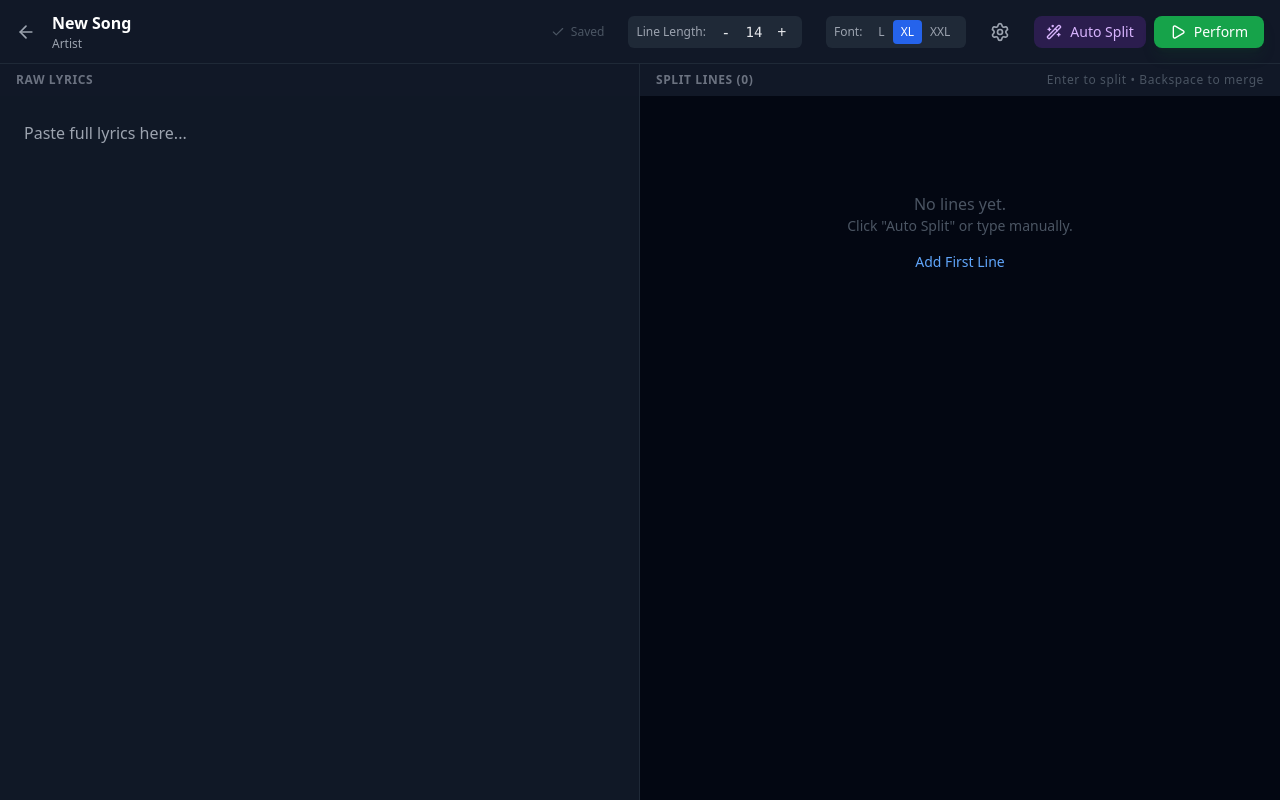
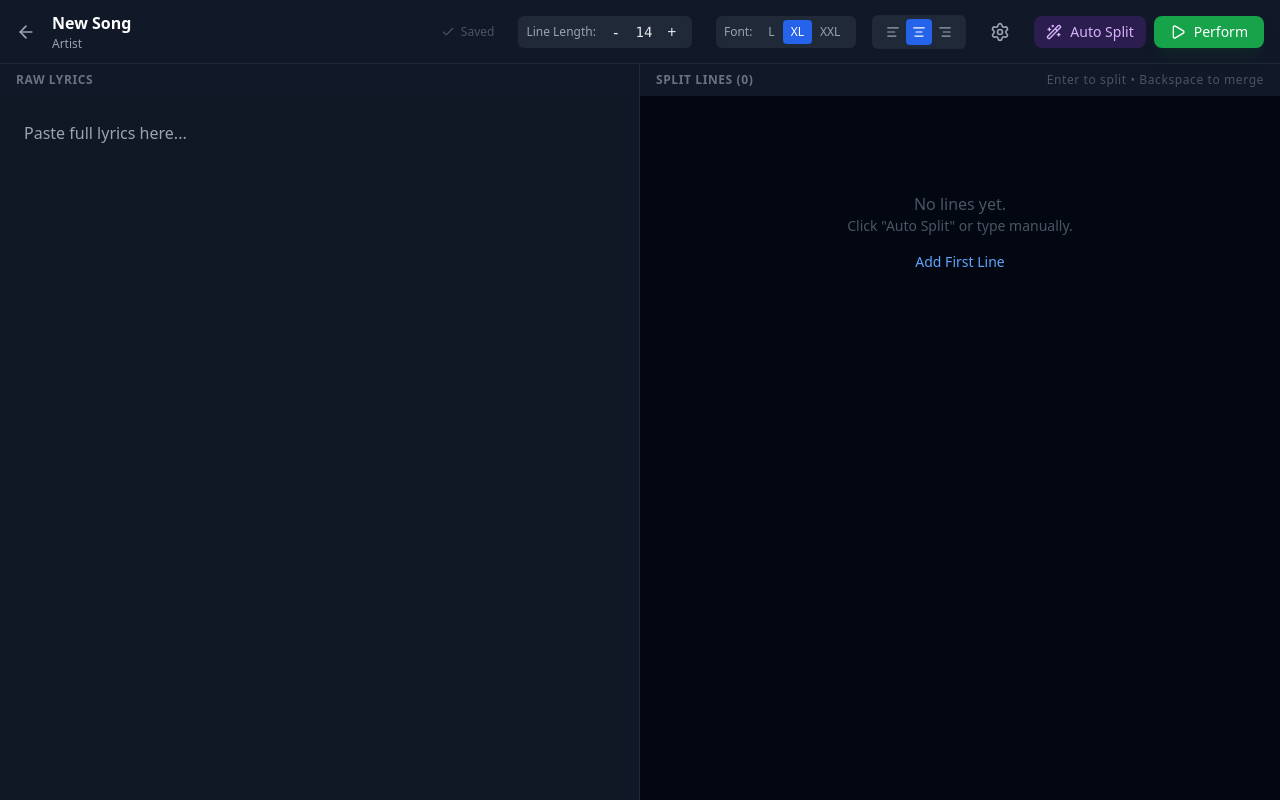
Before and after one commit to LiuLiang1129/LiveLyricist, a React (Vite) app: page /#/ in a window 1280 px wide. Both pictures are taken after a click on the button "New Song". Built offline with nearby package versions, Linux system fonts and the light colour scheme.

Commit message:
feat: add lyric text alignment

```diff
--- a/components/Editor.tsx
+++ b/components/Editor.tsx
@@ -1,6 +1,6 @@
 import React, { useEffect, useState, useRef, useMemo } from 'react';
 import { useParams, useNavigate } from 'react-router-dom';
-import { ArrowLeft, Play, Wand2, Loader2, Check, Settings, X, ChevronUp, ChevronDown } from 'lucide-react';
+import { ArrowLeft, Play, Wand2, Loader2, Check, Settings, X, ChevronUp, ChevronDown, AlignLeft, AlignCenter, AlignRight } from 'lucide-react';
 import { useLibraryStore, useRuntimeStore } from '../store/useStore';
 import { splitLyrics } from '../services/splitter';
 import { Song, FontSize, Line } from '../types';
@@ -343,6 +343,30 @@ const Editor: React.FC = () => {
                         ))}
                     </div>
 
+                    <div className="flex items-center bg-gray-800 rounded-md px-2 py-1 mr-2">
+                        <button
+                            onClick={() => setLocalSong({ ...localSong, settings: { ...localSong.settings, align: 'left' } })}
+                            className={`p-1.5 rounded ${localSong.settings.align === 'left' ? 'bg-blue-600 text-white' : 'text-gray-400 hover:bg-gray-700'}`}
+                            title="Align Left"
+                        >
+                            <AlignLeft size={14} />
+                        </button>
+                        <button
+                            onClick={() => setLocalSong({ ...localSong, settings: { ...localSong.settings, align: 'center' } })}
+                            className={`p-1.5 rounded ${(!localSong.settings.align || localSong.settings.align === 'center') ? 'bg-blue-600 text-white' : 'text-gray-400 hover:bg-gray-700'}`}
+                            title="Align Center"
+                        >
+                            <AlignCenter size={14} />
+                        </button>
+                        <button
+                            onClick={() => setLocalSong({ ...localSong, settings: { ...localSong.settings, align: 'right' } })}
+                            className={`p-1.5 rounded ${localSong.settings.align === 'right' ? 'bg-blue-600 text-white' : 'text-gray-400 hover:bg-gray-700'}`}
+                            title="Align Right"
+                        >
+                            <AlignRight size={14} />
+                        </button>
+                    </div>
+
                     <button
                         onClick={() => setIsSettingsOpen(true)}
                         className="p-2 text-gray-400 hover:text-white hover:bg-gray-800 rounded-lg mr-2 transition-colors"
--- a/components/Library.tsx
+++ b/components/Library.tsx
@@ -18,7 +18,7 @@ const Library: React.FC = () => {
       artist: '',
       rawLyrics: '',
       lines: [],
-      settings: { targetLen: 14, fontSize: 'XL', showProgress: true },
+      settings: { targetLen: 14, fontSize: 'XL', showProgress: true, align: 'center' },
       updatedAt: Date.now(),
     };
     addSong(newSong);
--- a/components/Performance.tsx
+++ b/components/Performance.tsx
@@ -128,6 +128,21 @@ const Performance: React.FC = () => {
     };
     const fontSizeClass = fontSizes[song.settings.fontSize];
 
+    const alignClasses = {
+        'left': 'justify-start text-left',
+        'center': 'justify-center text-center',
+        'right': 'justify-end text-right'
+    };
+    const currentAlign = song.settings.align || 'center';
+    const alignClass = alignClasses[currentAlign];
+
+    const alignSelfClasses = {
+        'left': 'self-start',
+        'center': 'self-center',
+        'right': 'self-end'
+    };
+    const instructionAlignClass = alignSelfClasses[currentAlign];
+
     return (
         <div className={`fixed inset-0 bg-black text-white flex flex-col ${mode === 'audience' ? 'cursor-none' : ''}`}>
             {/* UI Overlay (Hidden by default or toggled) */}
@@ -184,7 +199,7 @@ const Performance: React.FC = () => {
             )}
 
             {/* Main Display Area */}
-            <div className="flex-1 flex items-center justify-center px-4 md:px-20 text-center w-full h-full relative z-10">
+            <div className={`flex-1 flex items-center px-4 md:px-20 w-full h-full relative z-10 ${alignClass}`}>
                 {blackout ? (
                     <div className="w-4 h-4 rounded-full bg-red-900/20" title="Blackout Active"></div>
                 ) : (
@@ -198,7 +213,7 @@ const Performance: React.FC = () => {
                             {/* Instruction (Top, Prominent) */}
                             {currentLineData?.instruction && (
                                 <div
-                                    className="text-3xl md:text-5xl font-bold px-6 py-4 rounded-xl mx-auto mb-4 animate-in fade-in slide-in-from-top-4"
+                                    className={`text-3xl md:text-5xl font-bold px-6 py-4 rounded-xl mb-4 animate-in fade-in slide-in-from-top-4 ${instructionAlignClass}`}
                                     style={{
                                         color: currentLineData.style?.color || '#a855f7',
                                         backgroundColor: currentLineData.style?.backgroundColor || 'rgba(88, 28, 135, 0.2)'
--- a/types.ts
+++ b/types.ts
@@ -4,6 +4,7 @@ export interface SongSettings {
   targetLen: number;
   fontSize: FontSize;
   showProgress: boolean;
+  align?: 'left' | 'center' | 'right';
 }
 
 export interface Line {
```
